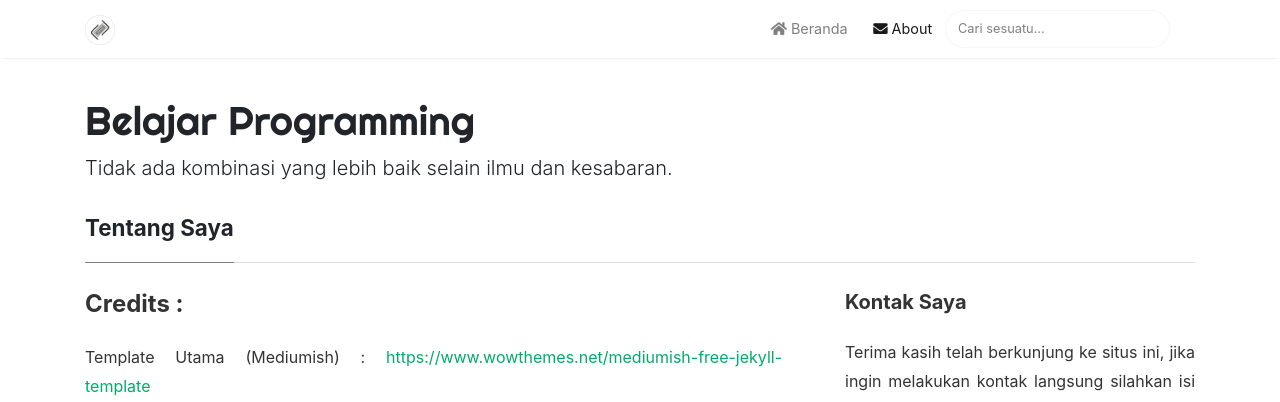
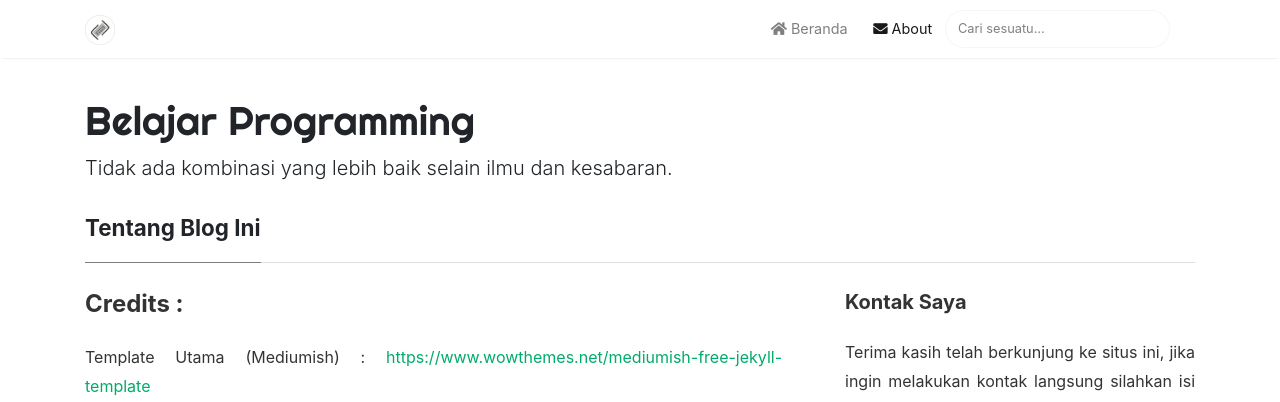
Before and after one commit to dhalul/programming-blog, a Jekyll site: the page built from _pages/about.md, in a window 1280 px wide. Shown: the top 402 px of the page. Built offline with Jekyll 4.4.1, drawn with Linux system fonts in a browser that asks for light colours; nearby versions of some CDN libraries; comment, search, counter and statistics services are not loaded.

Commit message:
table css dan about

```diff
--- a/_pages/about.md
+++ b/_pages/about.md
@@ -1,6 +1,6 @@
 ---
 layout: page
-title: Tentang Saya
+title: Tentang Blog Ini
 permalink: /about
 comments: false
 ---
--- a/assets/css/table.css
+++ b/assets/css/table.css
@@ -4,3 +4,6 @@
   table{
     font-family: 'Open Sans', sans-serif;
   }
+  .table td{
+    text-align: justify;
+  }
```
